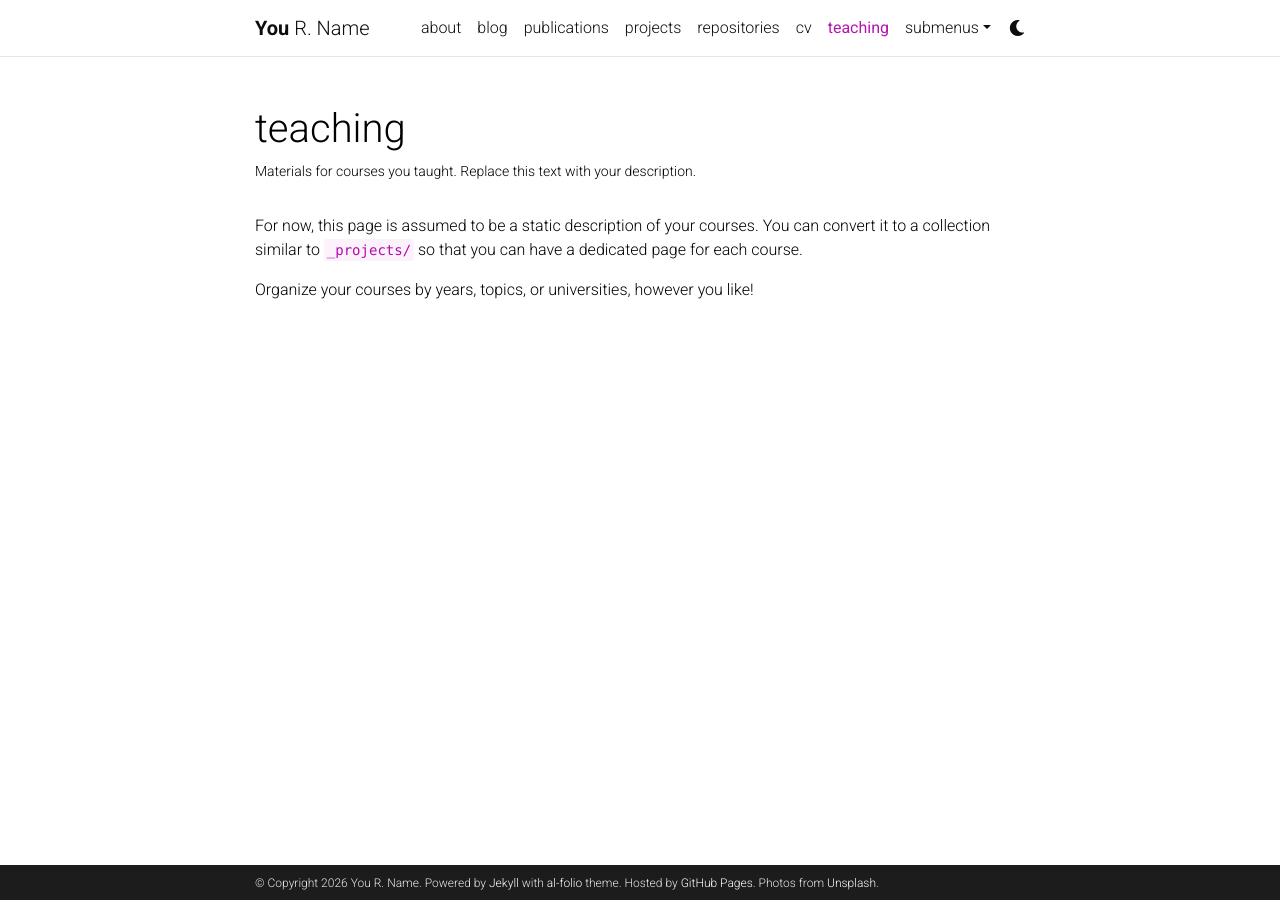
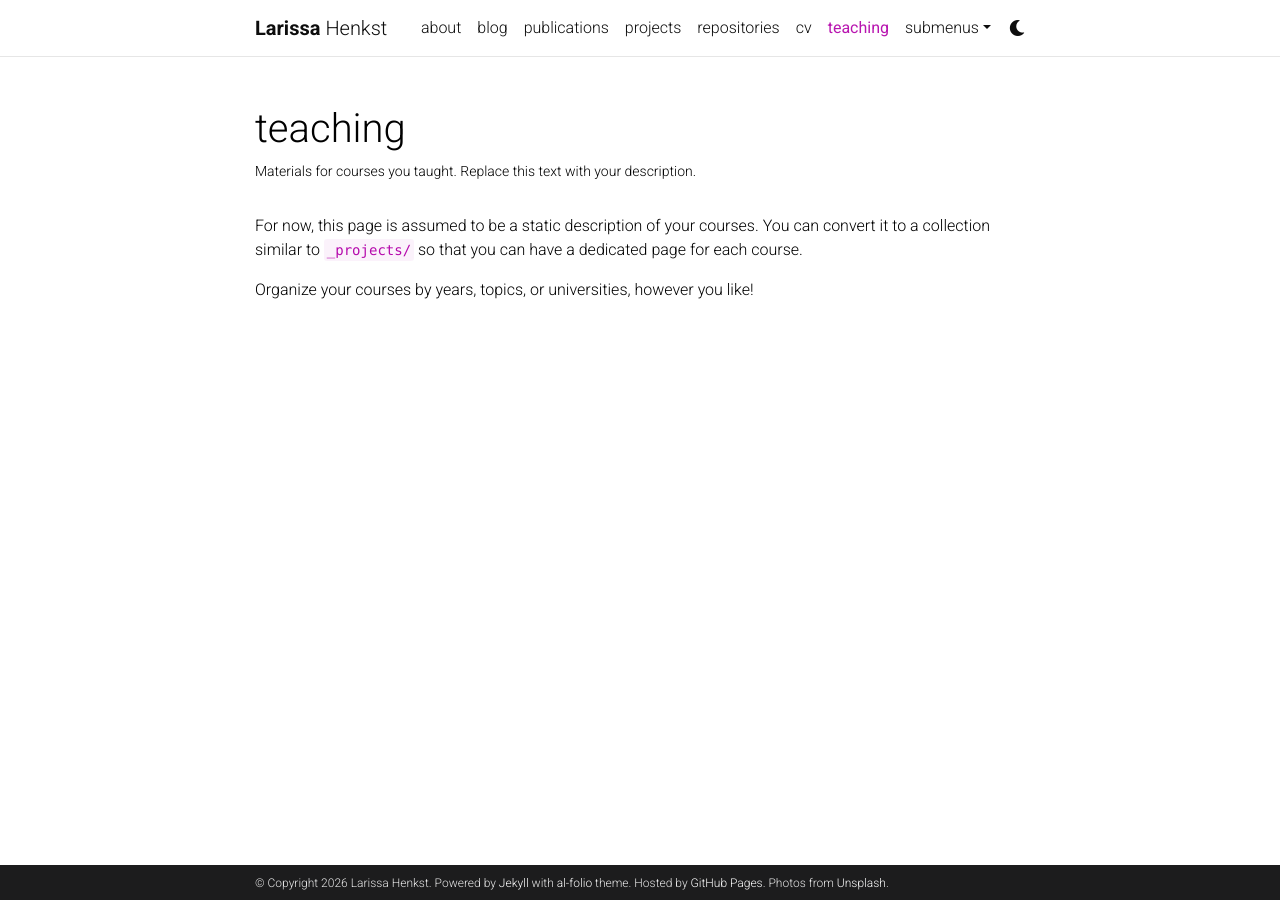
Before and after one commit to lahenkst/website, a Jekyll site: the page built from _pages/teaching.md, in a window 1280 px wide. Built offline with Jekyll 4.4.1, drawn with Linux system fonts in a browser that asks for light colours; comment, search, counter and statistics services are not loaded; a style sheet for code colours, icons or effects is not loaded.

Commit message:
Update _config.yml

```diff
--- a/_config.yml
+++ b/_config.yml
@@ -3,10 +3,9 @@
 # -----------------------------------------------------------------------------
 
 title: blank # the website title (if blank, full name will be used instead)
-first_name: You
-middle_name: R.
-last_name: Name
-email: you@example.com
+first_name: Larissa
+last_name: Henkst
+email: larissa.henkst@uni-mannheim.de
 description: > # the ">" symbol means to ignore newlines until "footer_text:"
   A simple, whitespace theme for academics. Based on [*folio](https://github.com/bogoli/-folio) design.
 footer_text: >
@@ -18,8 +17,8 @@
 lang: en # the language of your site (for example: en, fr, cn, ru, etc.)
 icon: ⚛️  # the emoji used as the favicon (alternatively, provide image name in /assets/img/)
 
-url: https://al-folio.github.io # the base hostname & protocol for your site
-baseurl: # the subpath of your site, e.g. /blog/
+url: https://lahenkst.github.io # the base hostname & protocol for your site
+baseurl: /website/ # the subpath of your site, e.g. /blog/
 last_updated: false # set to true if you want to display last updated in the footer
 impressum_path:  # set to path to include impressum link in the footer, use the same path as permalink in a page, helps to conform with EU GDPR
 
```
